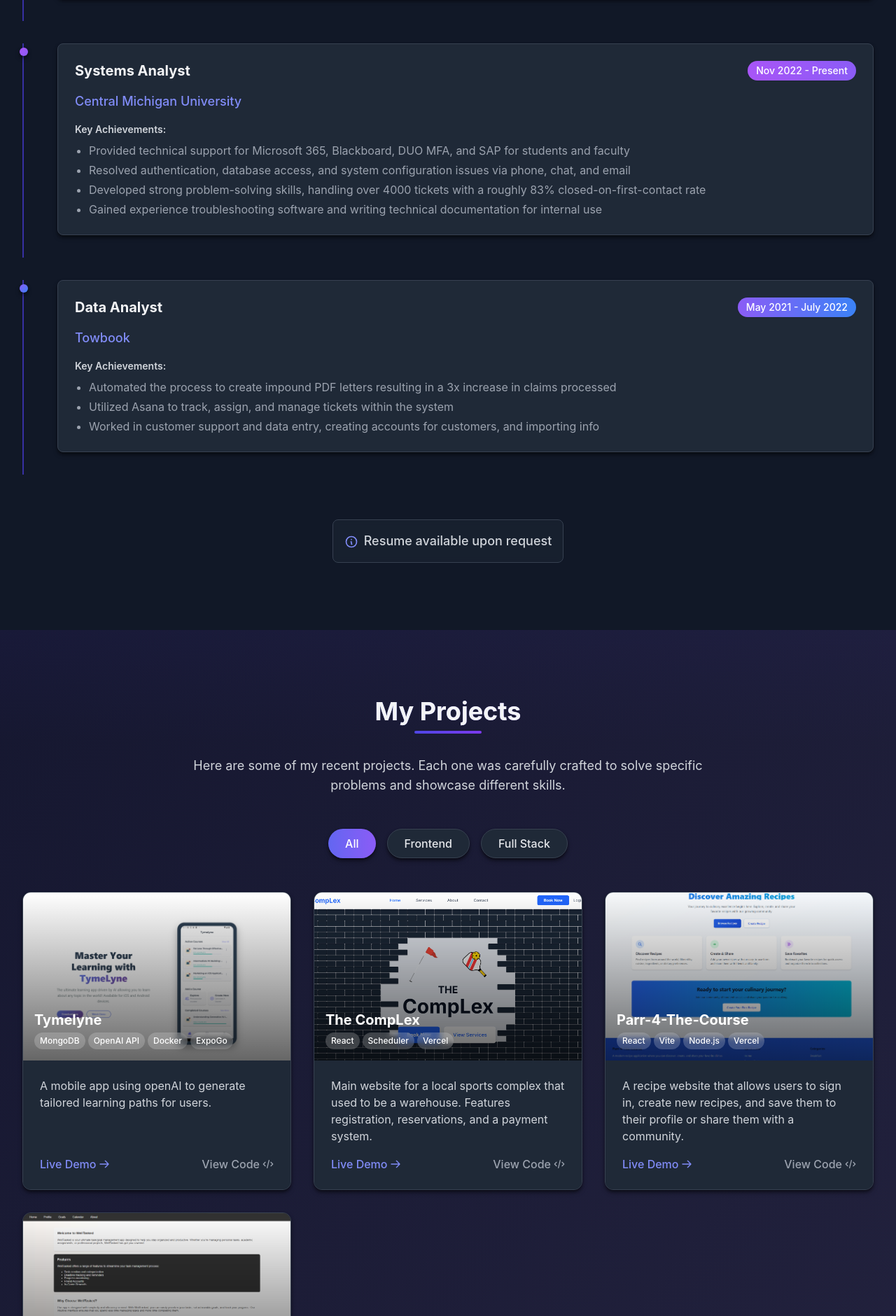
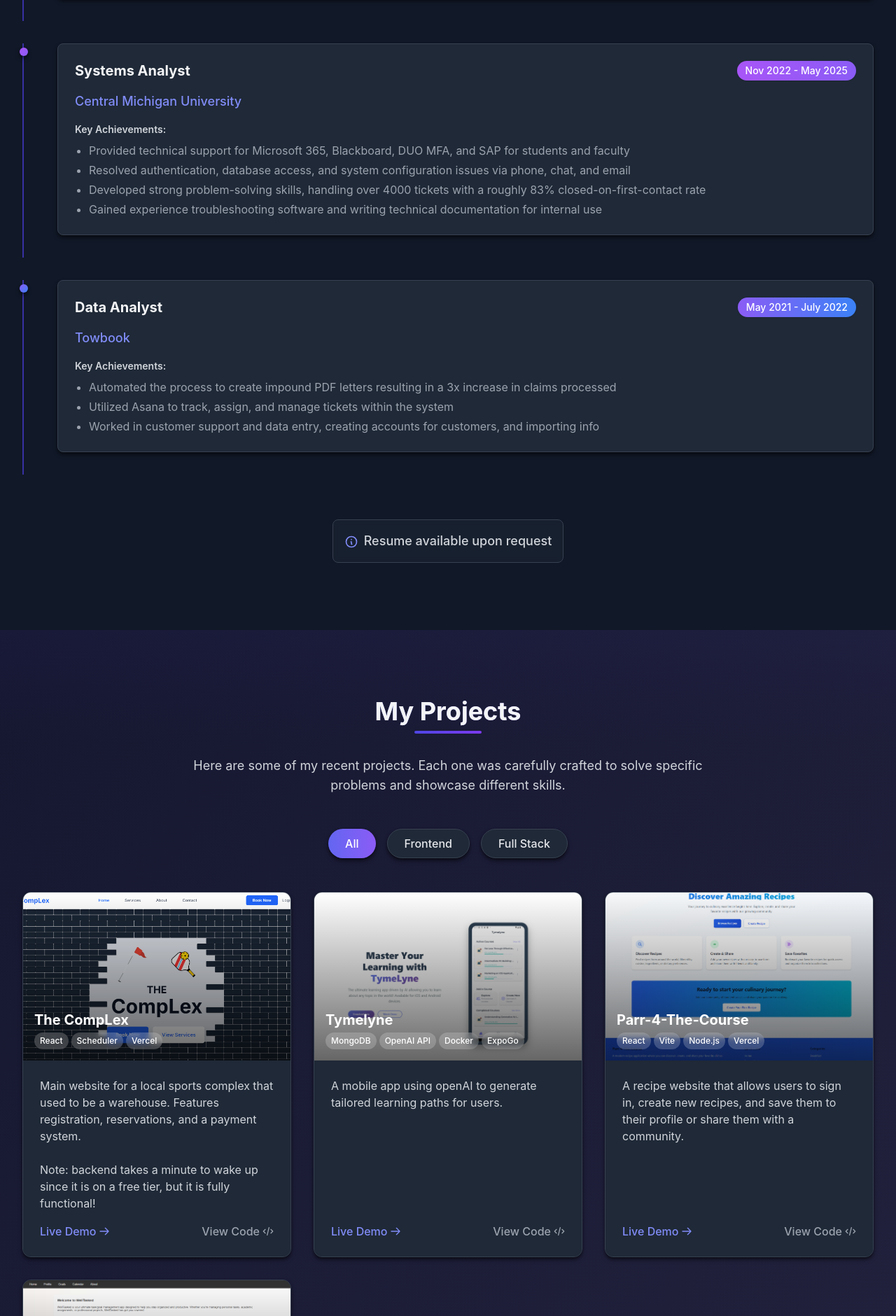
Before and after one commit to aparr03/portfolio, a React (Vite) app: page / in a window 1280 px wide. Shown: the part 2540-4420 px from the top of the page at 70% size. Built offline with nearby package versions, Linux system fonts and the light colour scheme.

Commit message:
Corrected HelpDesk work date & rearranged projects

```diff
--- a/src/components/Projects.tsx
+++ b/src/components/Projects.tsx
@@ -28,6 +28,19 @@ const Projects = () => {
   const projects = [
     {
       id: 1,
+      title: 'The CompLex',
+      description: 'Main website for a local sports complex that used to be a warehouse. Features registration, reservations, and a payment system.\n\nNote: backend takes a minute to wake up since it is on a free tier, but it is fully functional!',
+      image: '/images/demo_images/complex_demo.png',
+      tags: ['React', 'Scheduler', 'Vercel'],
+      category: 'frontend',
+      demoLink: 'https://the-complex.vercel.app/',
+      codeLink: 'https://github.com/aparr03/the-complex',
+      color: 'from-transparent to-transparent',
+      noTint: true,
+      imageEnhanced: true
+    },
+    {
+      id: 2,
       title: 'Tymelyne',
       description: 'A mobile app using openAI to generate tailored learning paths for users.',
       image: '/images/demo_images/tymelyne_demo.png',
@@ -37,19 +50,6 @@ const Projects = () => {
       codeLink: 'https://github.com/marcdejesus/tymelyne',
       color: 'from-indigo-500 to-blue-500',
       noTint: true
-    },
-    {
-      id: 2,
-      title: 'The CompLex',
-      description: 'Main website for a local sports complex that used to be a warehouse. Features registration, reservations, and a payment system.',
-      image: '/images/demo_images/complex_demo.png',
-      tags: ['React', 'Scheduler', 'Vercel'],
-      category: 'frontend',
-      demoLink: 'https://the-complex.vercel.app/',
-      codeLink: 'https://github.com/aparr03/the-complex',
-      color: 'from-transparent to-transparent',
-      noTint: true,
-      imageEnhanced: true
     },
     {
       id: 3,
@@ -202,7 +202,7 @@ const Projects = () => {
                 </div>
               </div>
               <div className="p-6 flex-grow flex flex-col bg-white dark:bg-gray-800">
-                <p className="text-gray-700 dark:text-gray-300 mb-4 flex-grow">{project.description}</p>
+                <p className="text-gray-700 dark:text-gray-300 mb-4 flex-grow whitespace-pre-line">{project.description}</p>
                 <div className="flex justify-between mt-auto">
                   <motion.a
                     href={project.demoLink}
--- a/src/components/Resume.tsx
+++ b/src/components/Resume.tsx
@@ -22,7 +22,7 @@ const Resume = () => {
       id: 2,
       title: 'Systems Analyst',
       company: 'Central Michigan University',
-      period: 'Nov 2022 - Present',
+      period: 'Nov 2022 - May 2025',
       achievements: [
         'Provided technical support for Microsoft 365, Blackboard, DUO MFA, and SAP for students and faculty',
         'Resolved authentication, database access, and system configuration issues via phone, chat, and email',
```
Also changed, not shown: 1 other file (tests, documents, lock files or other folders).
